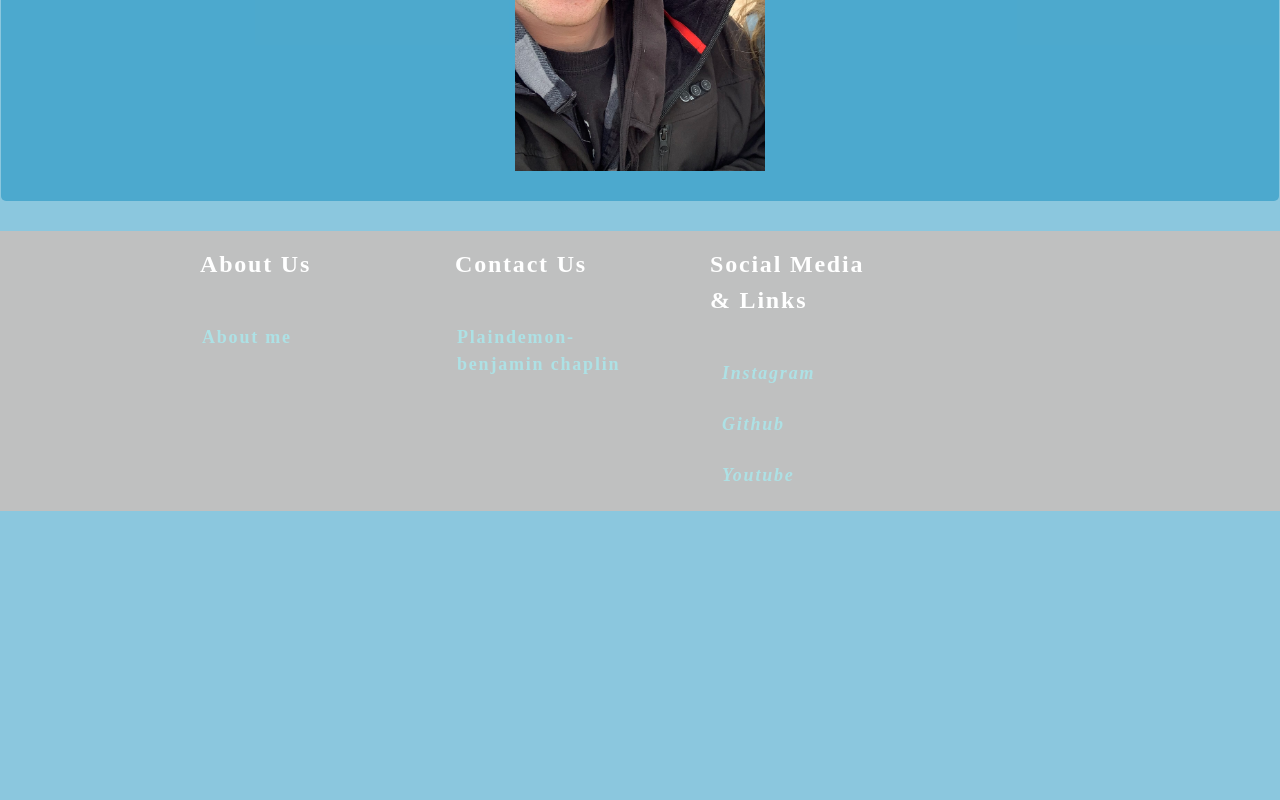
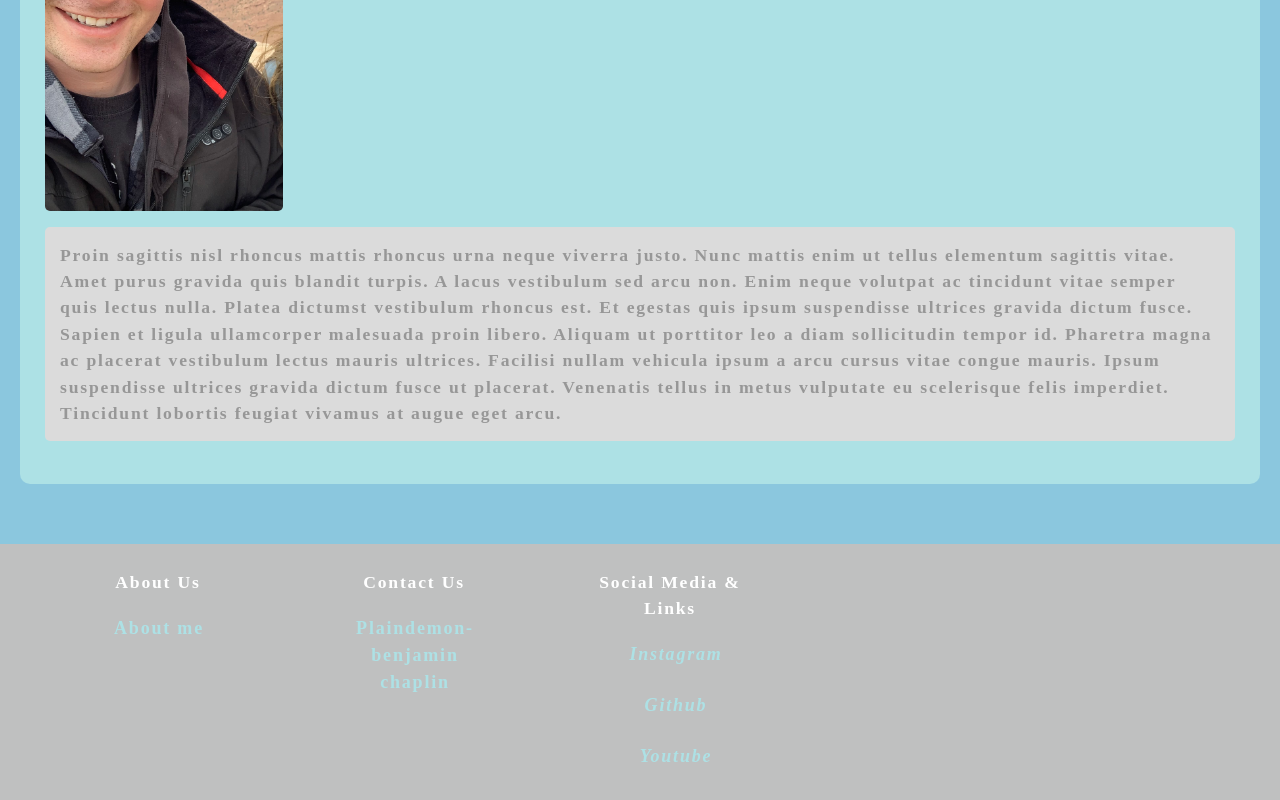
Before and after one commit to Plaindemon/disco-outlet-react-portfolio, a React (Create React App) app: page /about in a window 1280 px wide. Shown: the part 464-1264 px from the top of the page. Before the commit the page ends 975 px from the top, so only its background shows below. Built offline with nearby package versions, Linux system fonts and the light colour scheme.

Commit message:
heroku deploy

```diff
--- /dev/null
+++ b/src/components/About/About.css
@@ -0,0 +1,31 @@
+.about-box{
+    padding: 20px;
+}
+
+.about-modal{
+
+    /* position:initial; */
+    background-color: #ade1e5;
+    padding: 25px;
+    border-radius: 10px;
+}
+
+.about-header{
+    background-color: #dbdbdb;
+    padding: 15px;
+    border-radius: 5px;
+    color: #979797;
+}
+
+.about-paragraph{
+    display: flex;
+    background-color: #dbdbdb;
+    padding: 15px;
+    border-radius: 5px;
+    color: #979797;
+}
+
+.about-img{
+    display: flex;
+    border-radius: 5px;
+}
--- a/src/components/About/index.js
+++ b/src/components/About/index.js
@@ -1,39 +1,31 @@
 import React, { useState } from 'react';
 import coverImage from "../../assets/images/ben.jpg";
 import { Button, Modal } from 'react-bootstrap';
+import "./About.css";
 
 
 
 
 function About() {
-  const [show, setShow] = useState(false);
+  // const [show, setShow] = useState(false);
 
-  const handleClose = () => setShow(false);
-  const handleShow = () => setShow(true);
+  // const handleClose = () => setShow(false);
+  // const handleShow = () => setShow(true);
 
   return (
-    <>
-      <Button variant="primary" onClick={handleShow}>
-        <h1>Click About me</h1>
-        <img src={coverImage} className="my-2" style={{ width: "20%" }} alt="cover" />
-      </Button>
+    <div className="about-box">
 
-      <Modal show={show} onHide={handleClose}>
 
-        <Modal.Body>
-          <h1 id="about">Who am I?</h1>
-          <img src={coverImage} className="my-2" style={{ width: "20%" }} alt="cover" />
-          <p> Proin sagittis nisl rhoncus mattis rhoncus urna neque viverra justo. Nunc mattis enim ut tellus elementum sagittis vitae. Amet purus gravida quis blandit turpis. A lacus vestibulum sed arcu non. Enim neque volutpat ac tincidunt vitae semper quis lectus nulla. Platea dictumst vestibulum rhoncus est. Et egestas quis ipsum suspendisse ultrices gravida dictum fusce. Sapien et ligula ullamcorper malesuada proin libero. Aliquam ut porttitor leo a diam sollicitudin tempor id. Pharetra magna ac placerat vestibulum lectus mauris ultrices. Facilisi nullam vehicula ipsum a arcu cursus vitae congue mauris. Ipsum suspendisse ultrices gravida dictum fusce ut placerat. Venenatis tellus in metus vulputate eu scelerisque felis imperdiet. Tincidunt lobortis feugiat vivamus at augue eget arcu.</p></Modal.Body>
-        <Modal.Footer>
-          <Button variant="secondary" onClick={handleClose}>
-            Close
-          </Button>
-          {/* <Button variant="primary" onClick={handleClose}>
-            Save Changes
-          </Button> */}
-        </Modal.Footer>
-      </Modal>
-    </>
+        <div className="about-modal">
+          <h1 className="about-header">Who am I?</h1>
+          <img src={coverImage} className="my-2 about-img" style={{ width: "20%" }} alt="cover" />
+          <p className="about-paragraph"> Proin sagittis nisl rhoncus mattis rhoncus urna neque viverra justo. Nunc mattis enim ut tellus elementum sagittis vitae. Amet purus gravida quis blandit turpis. A lacus vestibulum sed arcu non. Enim neque volutpat ac tincidunt vitae semper quis lectus nulla. Platea dictumst vestibulum rhoncus est. Et egestas quis ipsum suspendisse ultrices gravida dictum fusce. Sapien et ligula ullamcorper malesuada proin libero. Aliquam ut porttitor leo a diam sollicitudin tempor id. Pharetra magna ac placerat vestibulum lectus mauris ultrices. Facilisi nullam vehicula ipsum a arcu cursus vitae congue mauris. Ipsum suspendisse ultrices gravida dictum fusce ut placerat. Venenatis tellus in metus vulputate eu scelerisque felis imperdiet. Tincidunt lobortis feugiat vivamus at augue eget arcu.</p>
+        </div>
+        <div>
+
+        </div>
+
+    </div>
   );
 }
 
--- /dev/null
+++ b/src/components/Footer/Footer.css
@@ -0,0 +1,65 @@
+
+.footer-box{
+    padding-top: 40px;
+}
+
+
+
+.footer-container {
+  /* display: flex; */
+  position: bottom fixed;
+  color: white;
+  text-align: center;
+  bottom: 0;
+  width: 100%;
+  background-color: #bfc0c0;
+  background-size: cover;
+  /* text-align: center; */
+  /* @media (max-width: 1000px) {
+    padding: 70px 30px;
+  } */
+}
+
+.footer-column {
+  display: flex;
+  flex: 1;
+  flex-direction: column;
+  justify-content: center;
+  max-width: 1000px;
+  margin: 0 auto;
+}
+.footer-row {
+  display: grid;
+
+  align-items: flex-start;
+  padding: 25px;
+  grid-template-columns: repeat(auto-fill, minmax(185px, 1fr));
+  grid-gap: 50px;
+  /*
+  @media (max-width: 1000px) {
+    grid-template-columns: repeat(auto-fill, minmax(200px, 1fr));
+  } */
+}
+
+.footer-header {
+  display: flex;
+  flex-direction: column;
+  align-items: center;
+  text-align: center;
+  margin-left: 60px;
+}
+
+.footer-link {
+  color: #ade1e5;
+  margin-bottom: 20px;
+  font-size: 18px;
+  text-decoration: none;
+  display: flex;
+  flex-direction: column;
+  text-align: center;
+  margin-left: 60px;
+  /* :hover {
+       color: #2D3142;
+       transition: 200ms ease-in;
+   } */
+}
--- a/src/components/Footer/FooterStyles.js
+++ b/src/components/Footer/FooterStyles.js
@@ -1,64 +1,64 @@
 import styled from 'styled-components';
 
 export const Box = styled.div`
-    // position: fixed;
-    padding-top: 15px;
-    left: 0;
-    bottom: 0;
-    width: 100%;
-    background-color: #BFC0C0;
-    color: white;
-    text-align: center;
+// position: static
+//     padding-top: 15px;
+//     left: 0;
+//     bottom: 0;
+//     width: 100%;
 
-  @media (max-width: 1000px) {
-    padding: 70px 30px;
-  }
+//     color: white;
+//     text-align: center;
+
+  // @media (max-width: 1000px) {
+  //   padding: 70px 30px;
+  // }
 `;
 
 export const Container = styled.div`
-    display: flex;
-    flex: 1;
-    flex-direction: column;
-    justify-content: center;
-    max-width: 1000px;
-    margin: 0 auto;
+    // display: flex;
+    // flex: 1;
+    // flex-direction: column;
+    // justify-content: center;
+    // max-width: 1000px;
+    // margin: 0 auto;
 
 `
 
 export const Column = styled.div`
-  display: flex;
-  flex-direction: column;
-  text-align: left;
-  margin-left: 60px;
+  // display: flex;
+  // flex-direction: column;
+  // text-align: left;
+  // margin-left: 60px;
 `;
 
 export const Row = styled.div`
-  display: grid;
-  grid-template-columns: repeat(auto-fill,
-                         minmax(185px, 1fr));
-  grid-gap: 20px;
+  // display: grid;
+  // grid-template-columns: repeat(auto-fill,
+  //                        minmax(185px, 1fr));
+  // grid-gap: 20px;
 
-  @media (max-width: 1000px) {
-    grid-template-columns: repeat(auto-fill,
-                           minmax(200px, 1fr));
+  // @media (max-width: 1000px) {
+  //   grid-template-columns: repeat(auto-fill,
+  //                          minmax(200px, 1fr));
   }
 `;
 
 export const FooterLink = styled.a`
-  color: #ADE1E5;
-  margin-bottom: 20px;
-  font-size: 18px;
-  text-decoration: none;
+  // color: #ADE1E5;
+  // margin-bottom: 20px;
+  // font-size: 18px;
+  // text-decoration: none;
 
-  &:hover {
-      color: #2D3142;
-      transition: 200ms ease-in;
-  }
+  // &:hover {
+  //     color: #2D3142;
+  //     transition: 200ms ease-in;
+  // }
 `;
 
 export const Heading = styled.p`
-  font-size: 24px;
-  color: #fff;
-  margin-bottom: 40px;
-  font-weight: bold;
+  // font-size: 24px;
+  // color: #fff;
+  // margin-bottom: 40px;
+  // font-weight: bold;
 `;
--- a/src/components/Footer/index.js
+++ b/src/components/Footer/index.js
@@ -7,44 +7,45 @@ import {
   FooterLink,
   Heading,
 } from "./FooterStyles";
+import "./Footer.css";
 
 function Footer() {
   return (
-    <Box>
+    <Box className="footer-box">
       {/* <h1 style={{ color: "blue",
                  textAlign: "center",
                  marginTop: "-50px" }}>
       footer
     </h1> */}
-    <Container>
-      <Row>
-        <Column>
-          <Heading>About Us</Heading>
-          <FooterLink href="about">About me</FooterLink>
+      <Container className="footer-container">
+        <Row className="footer-row">
+          <Column className="footer-column">
+            <Heading className="footer-header">About Us</Heading>
+            <FooterLink className="footer-link" href="about">About me</FooterLink>
           </Column>
-        <Column>
-          <Heading>Contact Us</Heading>
-          <FooterLink href="contact">Plaindemon- benjamin chaplin</FooterLink>
+          <Column className="footer-column">
+            <Heading className="footer-header">Contact Us</Heading>
+            <FooterLink className="footer-link" href="contact">Plaindemon- benjamin chaplin</FooterLink>
 
           </Column>
-        <Column>
-          <Heading>Social Media & Links </Heading>
+          <Column className="footer-column">
+            <Heading className="footer-header">Social Media & Links </Heading>
 
-          <FooterLink href="https://www.instagram.com/plaindemon/">
+            <FooterLink className="footer-link" href="https://www.instagram.com/plaindemon/">
               <i className="fab fa-instagram">
                 <span style={{ marginLeft: "10px" }}>
                   Instagram
                 </span>
               </i>
             </FooterLink>
-          <FooterLink href="https://github.com/Plaindemon">
+            <FooterLink className="footer-link" href="https://github.com/Plaindemon">
               <i className="fab fa-github">
                 <span style={{ marginLeft: "10px" }}>
                   Github
                 </span>
               </i>
             </FooterLink>
-          <FooterLink href="https://www.youtube.com/channel/UCEMRkkQ9fW2MZpi1sLab3ng">
+            <FooterLink className="footer-link" href="https://www.youtube.com/channel/UCEMRkkQ9fW2MZpi1sLab3ng">
               <i className="fab fa-youtube">
                 <span style={{ marginLeft: "10px" }}>
                   Youtube
--- /dev/null
+++ b/src/components/Home/Home.css
@@ -0,0 +1,15 @@
+.home{
+    padding: 20px;
+}
+
+#home-div {
+    background-color:  #ADE1E5;
+    padding: 10px;
+    border-radius: 5px;
+    box-shadow: 0 4px 8px 0 rgba(0,0,0,0.2);
+    transition: 0.3s;
+}
+
+.home-header{
+    color: #BFC0C0;
+}
--- a/src/components/Home/index.js
+++ b/src/components/Home/index.js
@@ -1,9 +1,12 @@
 import React from 'react';
+import "./Home.css";
 
 function Home() {
   return (
-    <section>
-      <h1 id="Home">Welcome! Take a look around</h1>
+    <section className="home">
+      <div id="home-div">
+        <h2 className="home-header">Welcome! Take a look around</h2>
+      </div>
     </section>
   );
 }
--- a/src/components/Portfolio/Portfolio.css
+++ b/src/components/Portfolio/Portfolio.css
@@ -1,9 +1,15 @@
+.portfolio-box{
+    display: flex;
+}
+
 .work-section{
-    display: flex;
-    align-items: center;
+    flex-direction: row;
+    justify-content: start;
+    /* align-items: center; */
 }
 
 .card-body{
+
     background-color:#ADE1E5;
     border-radius: 10px;
     padding: 20px;
--- a/src/components/Portfolio/index.js
+++ b/src/components/Portfolio/index.js
@@ -11,8 +11,10 @@ import "./Portfolio.css"
 
 function Portfolio() {
     return (
-        <section className="work-section">
+        <div className="portfolio-box">
             <h3 id="portfolio">Portfolio: </h3>
+ <section className="work-section">
+
             <ul className="work-title">
 
                 <div className="card-body" style={{ width: '18rem' }}>
@@ -68,6 +70,8 @@ function Portfolio() {
                 </li> */}
             </ul>
         </section>
+        </div>
+
     );
 }
 
```
Also changed, not shown: src/components/Contact/Contact.css (added). Lines whose indentation alone changed are shown as unchanged.
